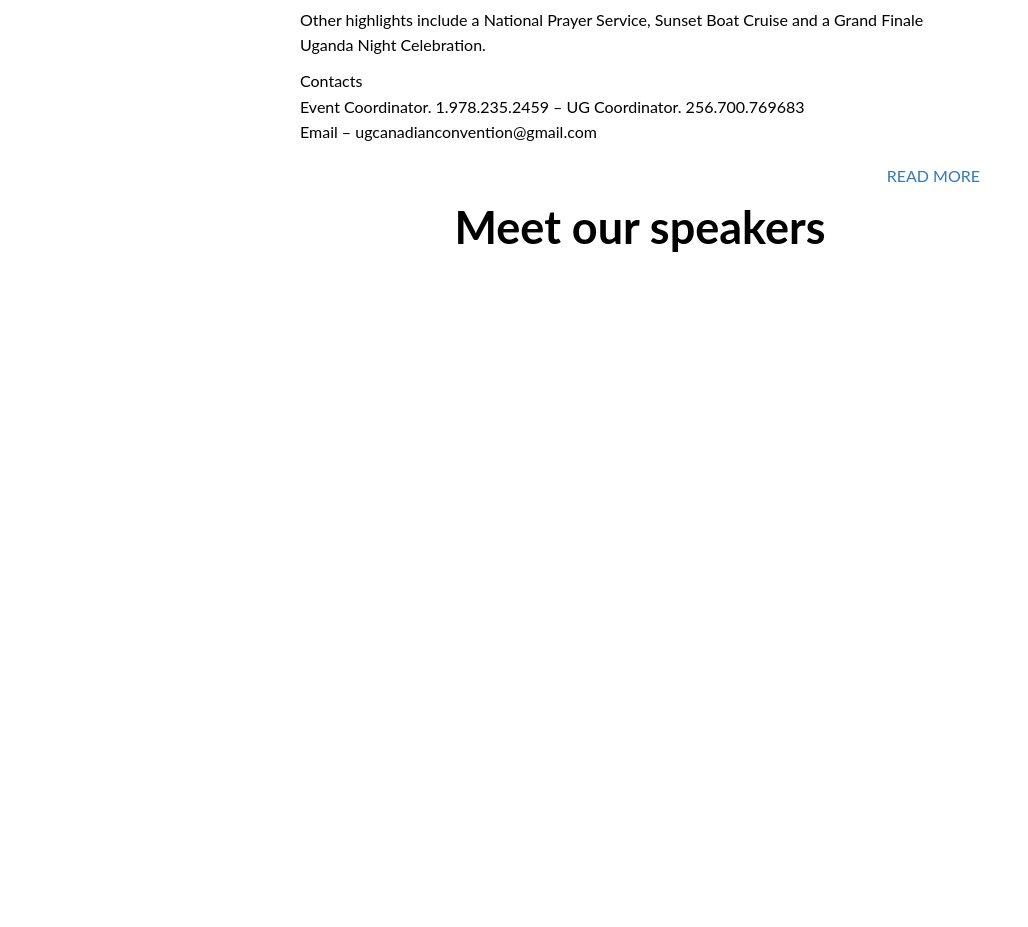
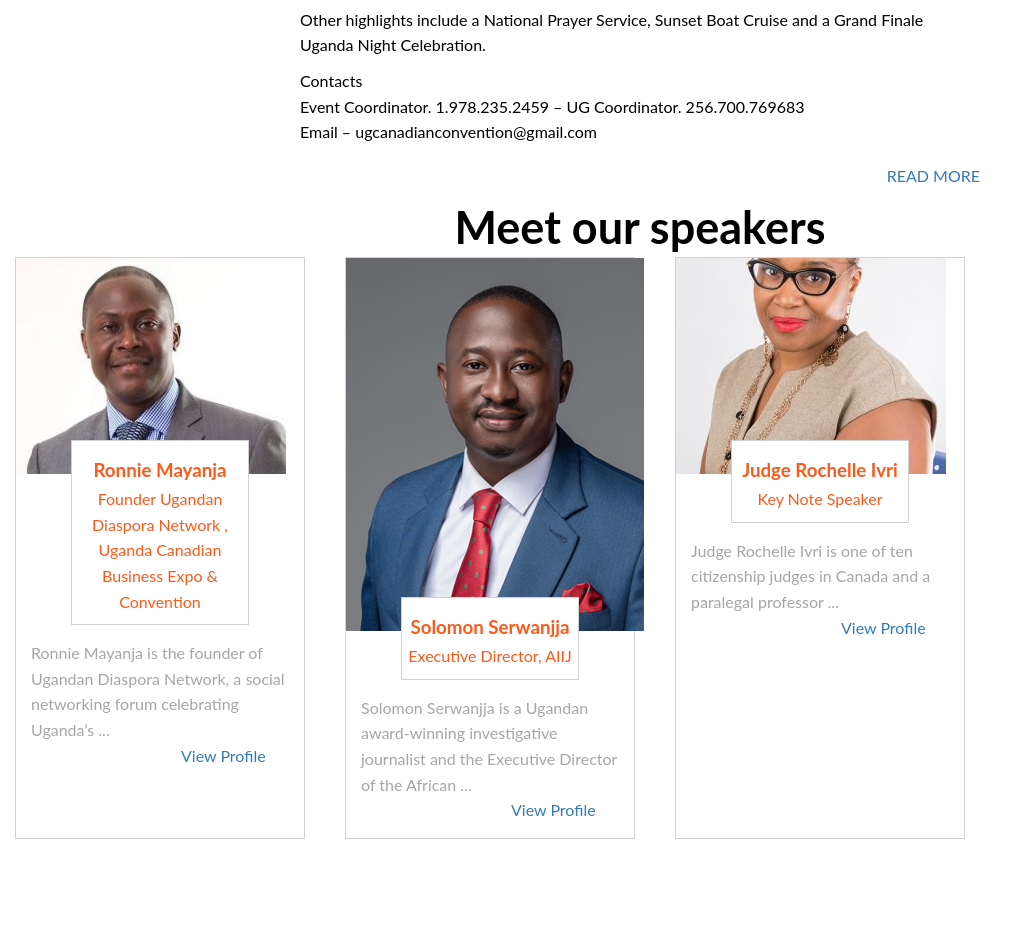
Before and after one commit to Balikuddembe/Uganda-Canada-Convention, a website: page index.html in a window 1280 px wide. Shown: the part 2613-3540 px from the top of the page, without its empty margins (0-1028 px from the left). Before the commit the page ends 2895 px from the top, so only its background shows below. Drawn offline with Linux system fonts and the light colour scheme; a small style sheet from the web is missing.

Commit message:
Implement content

```diff
--- a/index.html
+++ b/index.html
@@ -100,15 +100,67 @@
 <!-- speaker section -->
 <section>
     <div class="heading"><h1>Meet our speakers</h1></div>
-        <div>
-            <div>
-                <img src=""/>
+    <div class="flex-container-speeker">
+        <div class="card-container">
+            <div class="card-image">
+                <img src="./assets/ronnie-m-270x216.jpg" alt="image-ronnie" />
+            </div>
+            <div class="card-title">
+                <h3>Ronnie Mayanja</h3>
+                <p>Founder Ugandan Diaspora Network , Uganda Canadian Business Expo & Convention</p>
+            </div>
+            <div class="card-content">
+                <p>Ronnie Mayanja is the founder of Ugandan Diaspora Network, a social networking forum celebrating Uganda’s ...</p>
+                <a href="">View Profile</a>
             </div>
         </div>
 
+        <div class="card-container">
+            <div class="card-image">
+                <img src="./assets/Solomon.jpg" alt="image-solomon" />
+            </div>
+            <div class="card-title">
+                <h3>Solomon Serwanjja</h3>
+                <p>Executive Director, AIIJ</p>
+            </div>
+            <div class="card-content">
+                <p>Solomon Serwanjja is a Ugandan award-winning investigative journalist and the Executive Director of the African ...</p>
+                <a href="">View Profile</a>
+            </div>
+        </div>
+
+        <div class="card-container">
+            <div class="card-image">
+                <img src="./assets/Judge_Rochelle.jpg" alt="image-judge" />
+            </div>
+            <div class="card-title">
+                <h3>Judge Rochelle Ivri</h3>
+                <p>Key Note Speaker</p>
+            </div>
+            <div class="card-content">
+                <p>Judge Rochelle Ivri is one of ten citizenship judges in Canada and a paralegal professor ...</p>
+                <a href="">View Profile</a>
+            </div>
+        </div>
+
+        <div class="card-container">
+            <div class="card-image">
+                <img src="./assets/justus.jpg" alt="image-justus" />
+            </div>
+            <div class="card-title">
+                <h3>Justus Mirembe</h3>
+                <p>Co-Chair Uganda Canadian Business Expo & Convention</p>
+            </div>
+            <div class="card-content">
+                <p>Justus Mirembe has lived and worked in Vancouver British Columbia, Canada for almost 20 years. ...</p>
+                <a href="">View Profile</a>
+            </div>
+        </div>
+
+    </div>
+
+
 </section>
 
-
 </body>
-
 </html>
--- a/style.css
+++ b/style.css
@@ -139,3 +139,39 @@ button {
   font-family: 'Lato', sans-serif;
   text-align: center;
 }
+
+.flex-container-speeker {
+  display: flex;
+  flex-wrap: wrap;
+  gap: 40px;
+  padding-left: 15px;
+
+}
+.card-container {
+  border: 1px solid #d0d0d0;
+  max-width: 290px;
+  /* margin-left: 60px; */
+  margin-bottom: 60px;
+
+}
+
+.card-title {
+  position: relative;
+  border: 1px solid #d0d0d0;
+  max-width: 220px;
+  background: #ffffff;
+  margin: -40px 55px 0px;
+  text-align: center;
+  padding: 15px 4px 10px;
+  color: #fc5a1b;
+}
+
+.card-content {
+  padding: 15px 15px;
+  color: #a6a6a6;
+}
+
+.card-content a {
+  padding-left: 150px;
+  color: #337ab7;
+}
```
